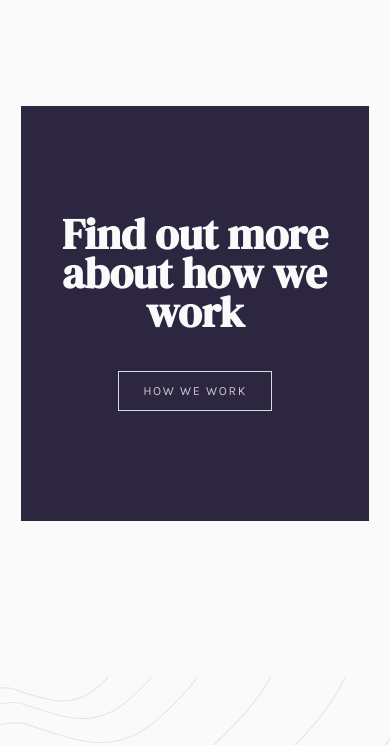
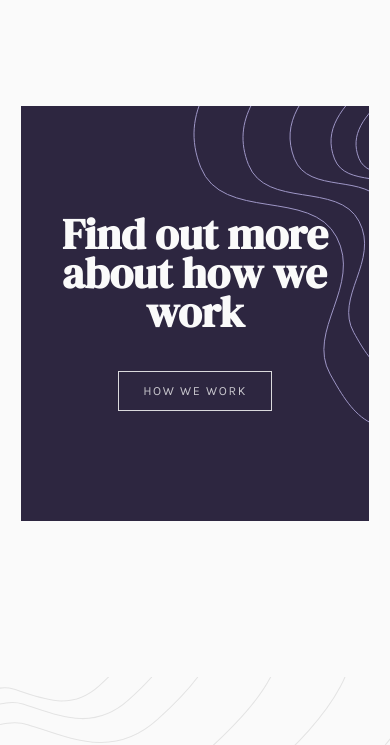
Before and after one commit to msheyiie/msheyiie.github.io, a plain HTML site: page index.html in a window 390 px wide. Shown: the part 2178-2923 px from the top of the page. Drawn offline with Linux system fonts and the light colour scheme.

Commit message:
Update styles.css

```diff
--- a/CSS/styles.css
+++ b/CSS/styles.css
@@ -606,7 +606,7 @@ footer{
         line-height: 7.8vw;}
 
     .third_section{
-        background-image: url(images/bg-pattern-how-we-work-mobile.svg);
+        background-image: url("../images/bg-pattern-how-we-work-mobile.svg");
         background-color: hsl(256, 26%, 20%);
         background-repeat: no-repeat;
         background-position: right top;
```
